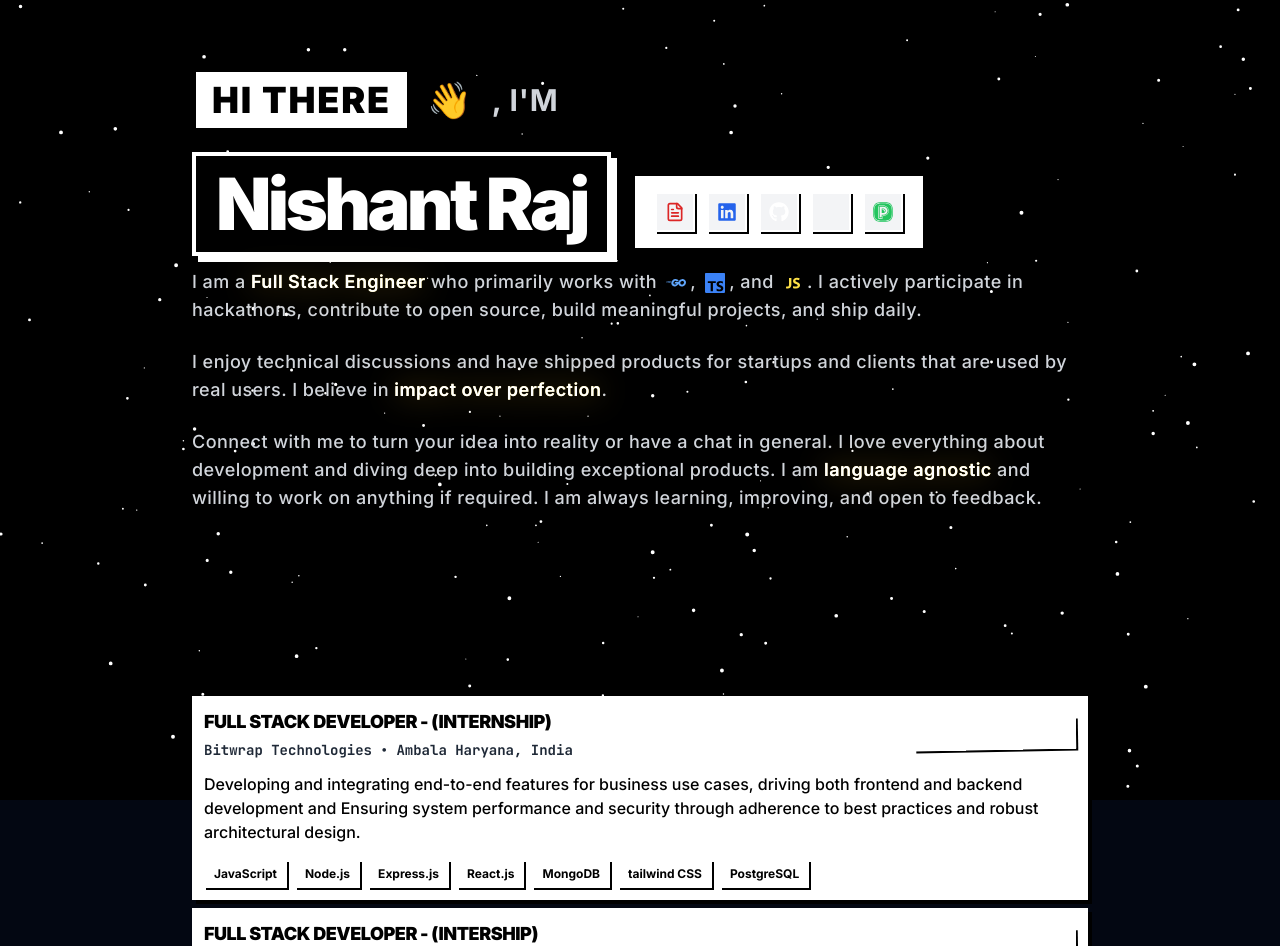
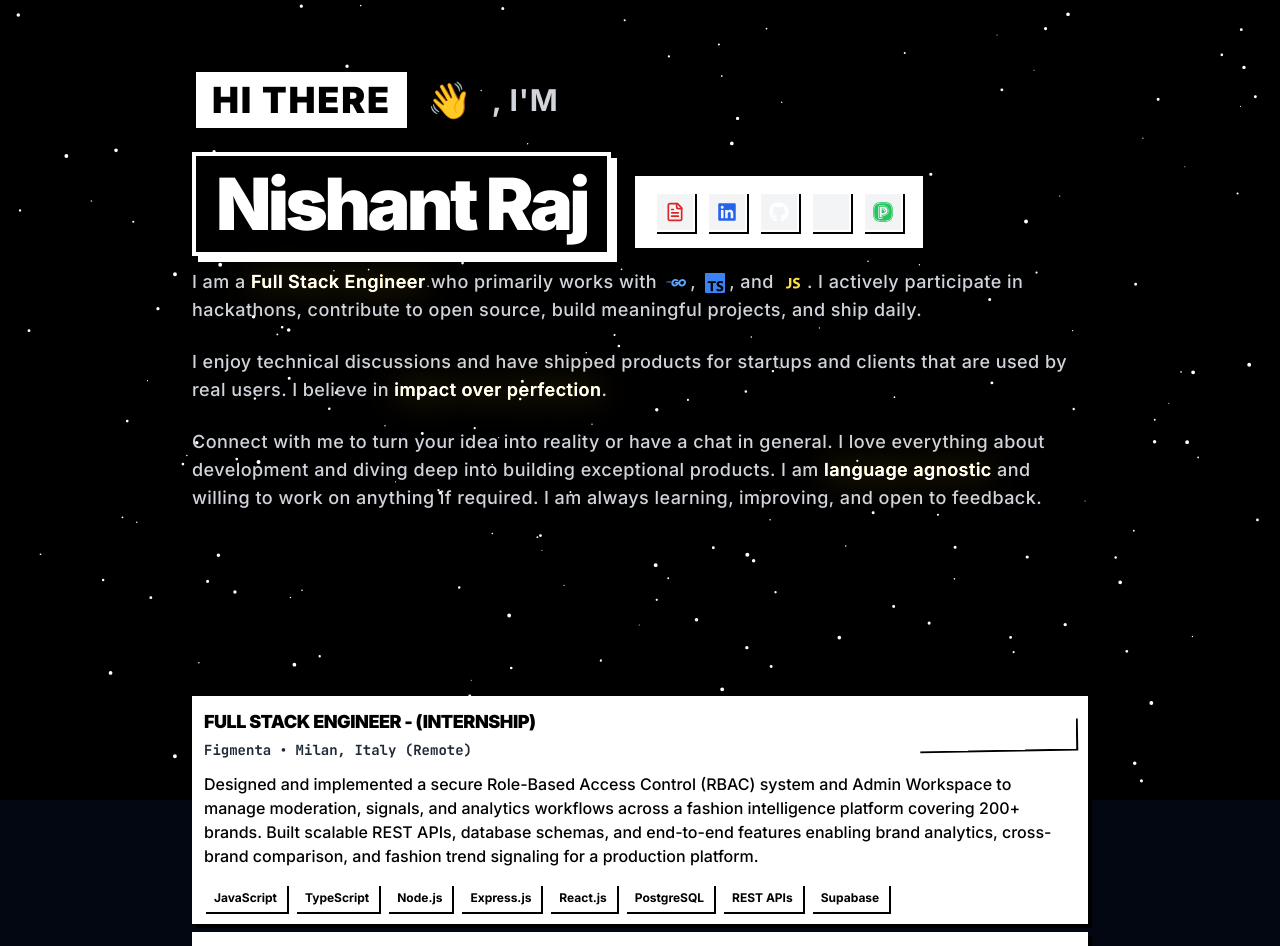
Before and after one commit to dawgdevv/portfolio, a React (Vite) app: page / in a window 1280 px wide. Shown: the top 946 px of the page. Built offline with nearby package versions, Linux system fonts and the light colour scheme.

Commit message:
experince added

```diff
--- a/src/constants/index.js
+++ b/src/constants/index.js
@@ -10,6 +10,23 @@ import AgenticOps from "../assets/agentic.jpeg";
 
 
 export const EXPERIENCES = [
+  {
+    "year": "Feb 2026 - Present",
+    "role": "Full Stack Engineer - (Internship)",
+    "company": "Figmenta",
+    "location": "Milan, Italy (Remote)",
+    "description": "Designed and implemented a secure Role-Based Access Control (RBAC) system and Admin Workspace to manage moderation, signals, and analytics workflows across a fashion intelligence platform covering 200+ brands. Built scalable REST APIs, database schemas, and end-to-end features enabling brand analytics, cross-brand comparison, and fashion trend signaling for a production platform.",
+    "technologies": [
+      "JavaScript",
+      "TypeScript",
+      "Node.js",
+      "Express.js",
+      "React.js",
+      "PostgreSQL",
+      "REST APIs",
+      "Supabase"
+    ]
+  },
   {
     year: "July 2025 - Present",
     role: "Full Stack Developer - (Internship)",
```
